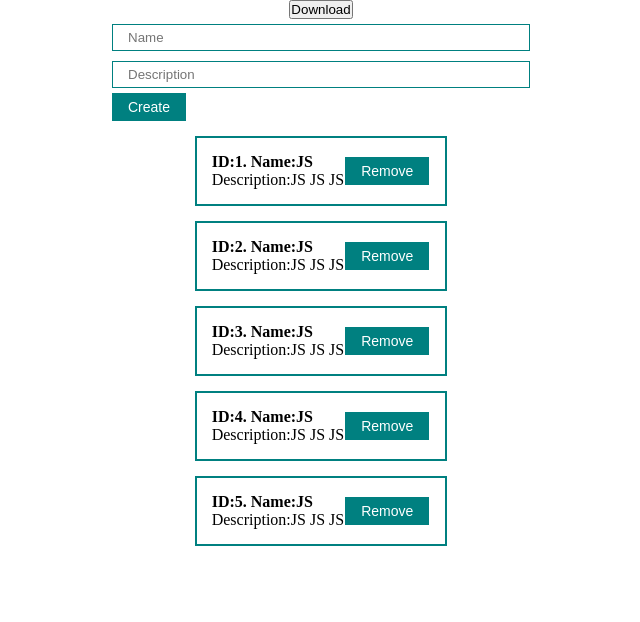
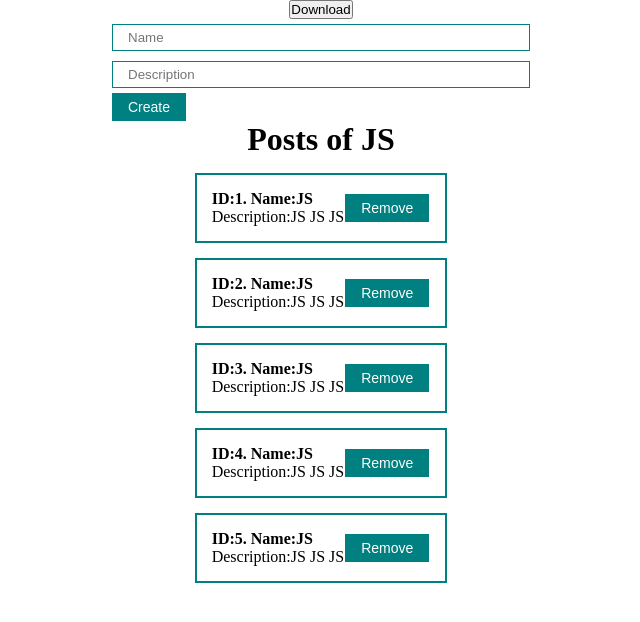
Before and after one commit to P2vel33/LEARNING_REACT, a React (Vite) app in the folder REPETITION_VITE_REACT_/: page / in a window 1280 px wide. Shown: the top 622 px of the page, without its empty margins (319-959 px from the left). Built offline with nearby package versions, Linux system fonts and the light colour scheme.

Commit message:
add posts undefined

```diff
--- a/REPETITION_VITE_REACT_/src/App.jsx
+++ b/REPETITION_VITE_REACT_/src/App.jsx
@@ -64,7 +64,7 @@ function App() {
     <>
       <button onClick={newPosts}>Download</button>
       <PostForm createPost={createNewPost} />
-      <PostsList posts={posts} remove={removePost} />
+      <PostsList posts={posts} remove={removePost} title={"Posts of JS"} />
     </>
   );
 }
--- a/REPETITION_VITE_REACT_/src/components/PostsList.jsx
+++ b/REPETITION_VITE_REACT_/src/components/PostsList.jsx
@@ -1,9 +1,14 @@
 import React from "react";
 import PostItem from "./PostItem";
 
-const PostsList = ({ posts, remove }) => {
+const PostsList = ({ posts, remove, title }) => {
+  if (!posts.length) {
+    return <h1 style={{ textAlign: "center" }}>Undefined posts</h1>;
+  }
+
   return (
     <div className="">
+      <h1 style={{ textAlign: "center" }}>{title}</h1>
       {posts.map((element) => (
         <PostItem key={element.id} post={element} remove={remove} />
       ))}
```
